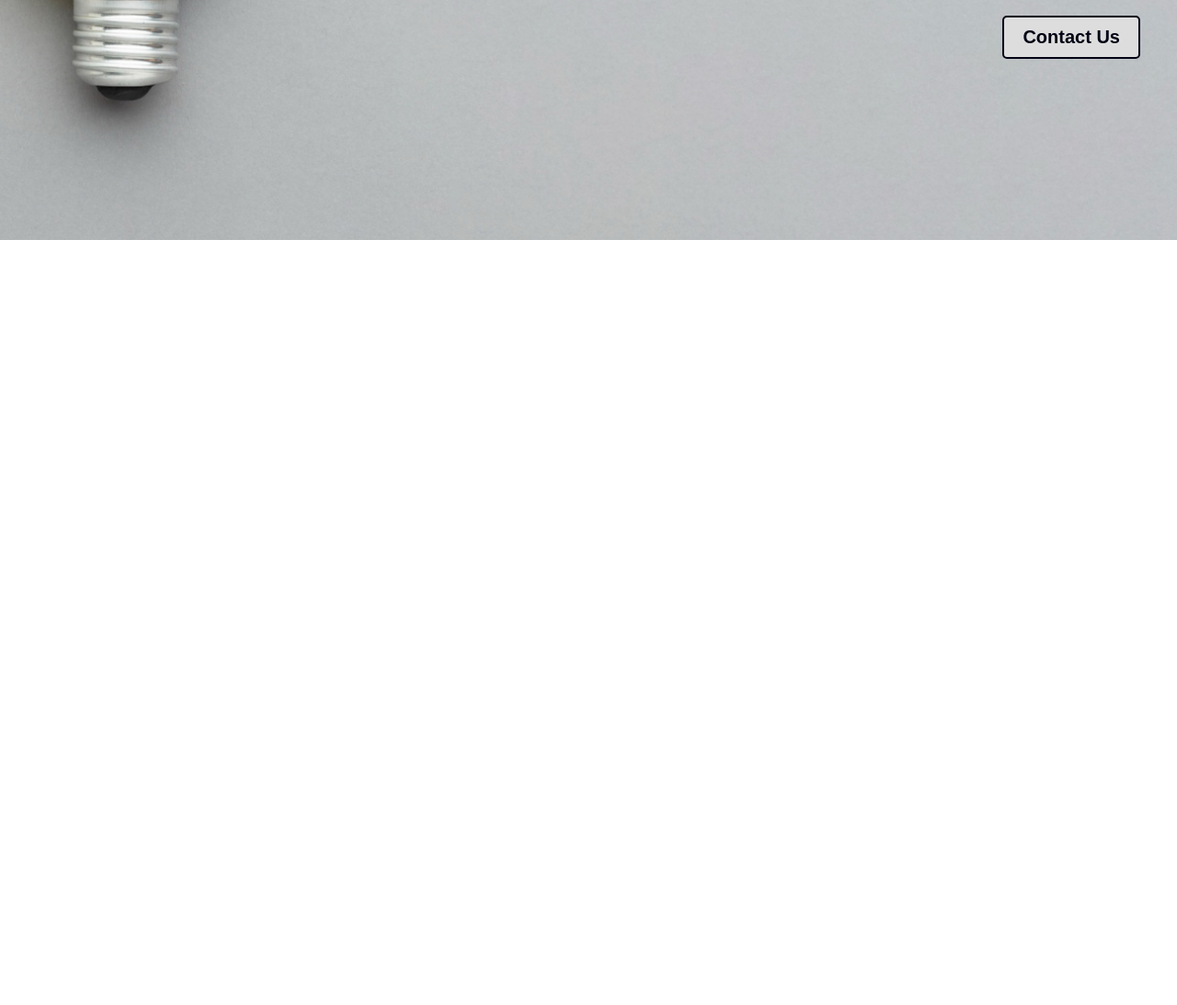
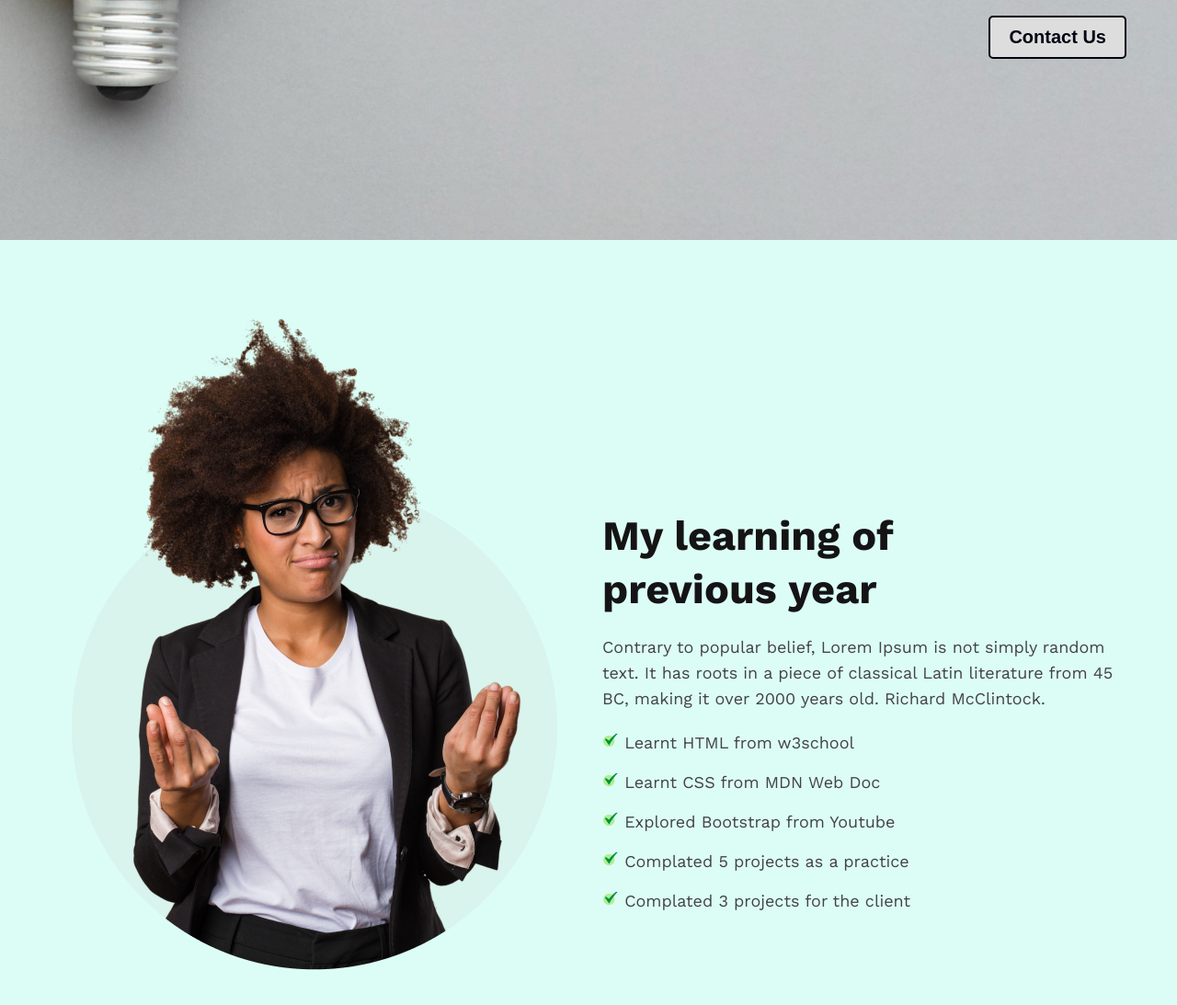
Before and after one commit to mdnumanahmed/new-year-mission, a plain HTML site: page index.html in a window 1280 px wide. Shown: the part 539-1632 px from the top of the page at 92% size. Before the commit the page ends 800 px from the top, so only its background shows below. Drawn offline with nearby package versions, Linux system fonts and the light colour scheme.

Commit message:
About me content and style added

```diff
--- a/index.html
+++ b/index.html
@@ -22,10 +22,40 @@
                     There are many variations of passages of Lorem Ipsum available, but the majority have suffered alteration in some form, by injected humour, or randomised words
                 </p>
                 <button class="primary-btn">Contact Us</button>
-            </div>
-        </div>
+            </div> <!-- /.banner-content -->
+        </div> <!-- /.container -->
     </header>
     <!-- Header Area End -->
 
+    <!-- About Me Start -->
+    <main class="about-me-area sec-padding">
+        <div class="container">
+            <div class="row">
+                <div class="col-50">
+                    <div class="about-img">
+                        <img src="./images/person.png" alt="About Me">
+                    </div>
+                </div> <!-- /.col -->
+                <div class="col-50">
+                    <div class="about-content">
+                        <h2 class="about-title">
+                            My learning of <br> previous year
+                        </h2>
+                        <p class="about-desc">
+                            Contrary to popular belief, Lorem Ipsum is not simply random text. It has roots in a piece of classical Latin literature from 45 BC, making it over 2000 years old. Richard McClintock.
+                        </p>
+                        <ul class="checklist">
+                            <li> <img src="./images/icons/check-mark.png" alt="check-mark"> <span>Learnt HTML from w3school</span> </li>
+                            <li><img src="./images/icons/check-mark.png" alt="check-mark"> <span>Learnt CSS from MDN Web Doc</span></li>
+                            <li><img src="./images/icons/check-mark.png" alt="check-mark"> <span>Explored Bootstrap from Youtube</span></li>
+                            <li><img src="./images/icons/check-mark.png" alt="check-mark"> <span>Complated 5 projects as a practice</span></li>
+                            <li><img src="./images/icons/check-mark.png" alt="check-mark"> <span>Complated 3 projects for the client</span></li>
+                        </ul>
+                    </div>
+                </div> <!-- /.col -->
+            </div> <!-- /.row -->
+        </div> <!-- /.container -->
+    </main>
+    <!-- About Me End -->
 </body>
 </html>
--- a/styles/style.css
+++ b/styles/style.css
@@ -1,6 +1,7 @@
 *{
     margin: 0;
     padding: 0;
+    box-sizing: border-box;
 }
 body{
     font-family: 'Work Sans', sans-serif;
@@ -24,10 +25,13 @@ body{
     margin-right: -15px;
     margin-left: -15px;
 }
-.col{
-    flex: 0 0 auto;
+.col-50{
+    flex: 0 0 50%;
     padding-left: 15px;
     padding-right: 15px;
+}
+.sec-padding{
+    padding: 70px 0;
 }
 h1, h2{
     font-family: 'Work Sans', sans-serif;
@@ -75,3 +79,29 @@ a{
 .banner-desc{
     margin: 20px 0;
 }
+
+/* About Area CSS */
+.about-me-area{
+    background-color: rgba(163, 250, 231, 0.384);
+}
+.about-content{
+    margin-top: 50px;
+    height: 100vh;
+    display: flex;
+    flex-direction: column;
+    justify-content: center;
+}
+.about-desc{
+    margin: 20px 0;
+}
+.checklist {
+    margin: 0;
+    padding: 0;
+    list-style: none;
+}
+.checklist li{
+    margin-bottom: 15px;
+}
+.checklist img{
+    width: 18px;
+}
```
Also changed, not shown: images/icons/check-mark.png (added).
